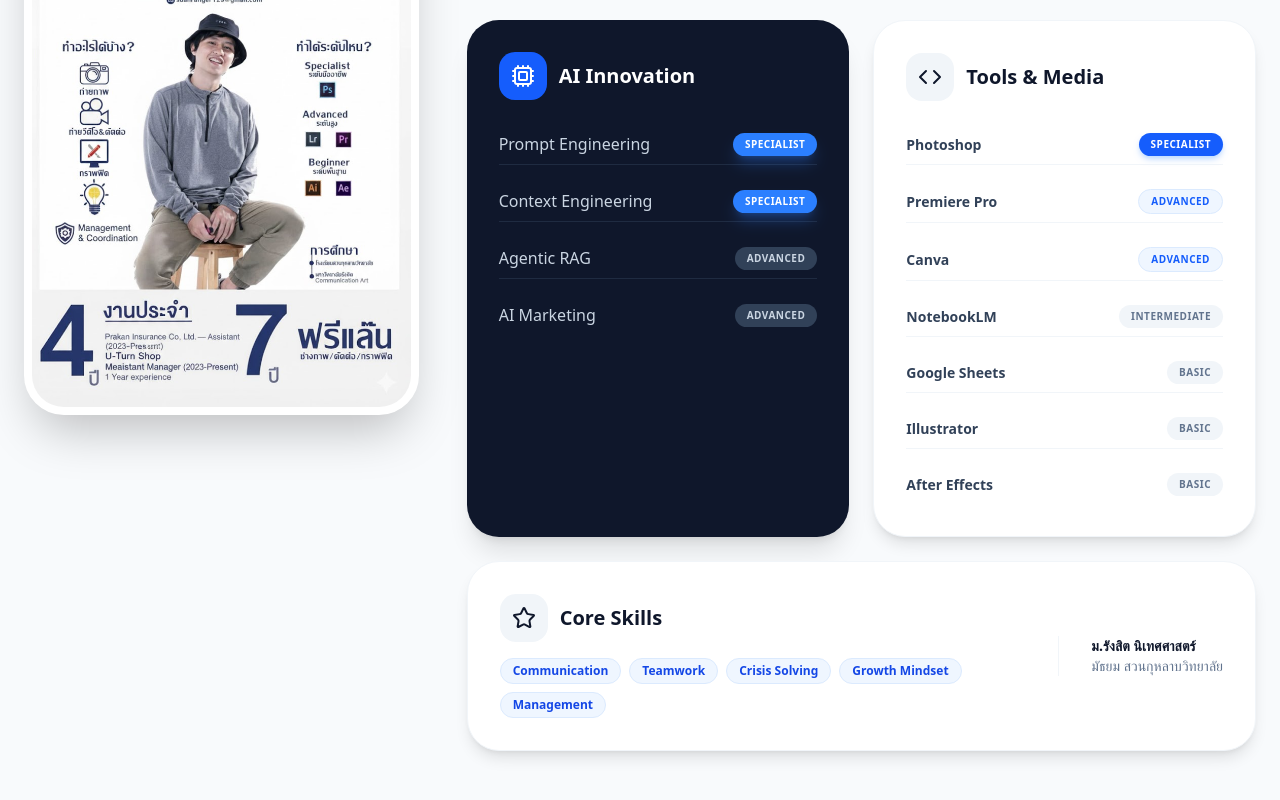
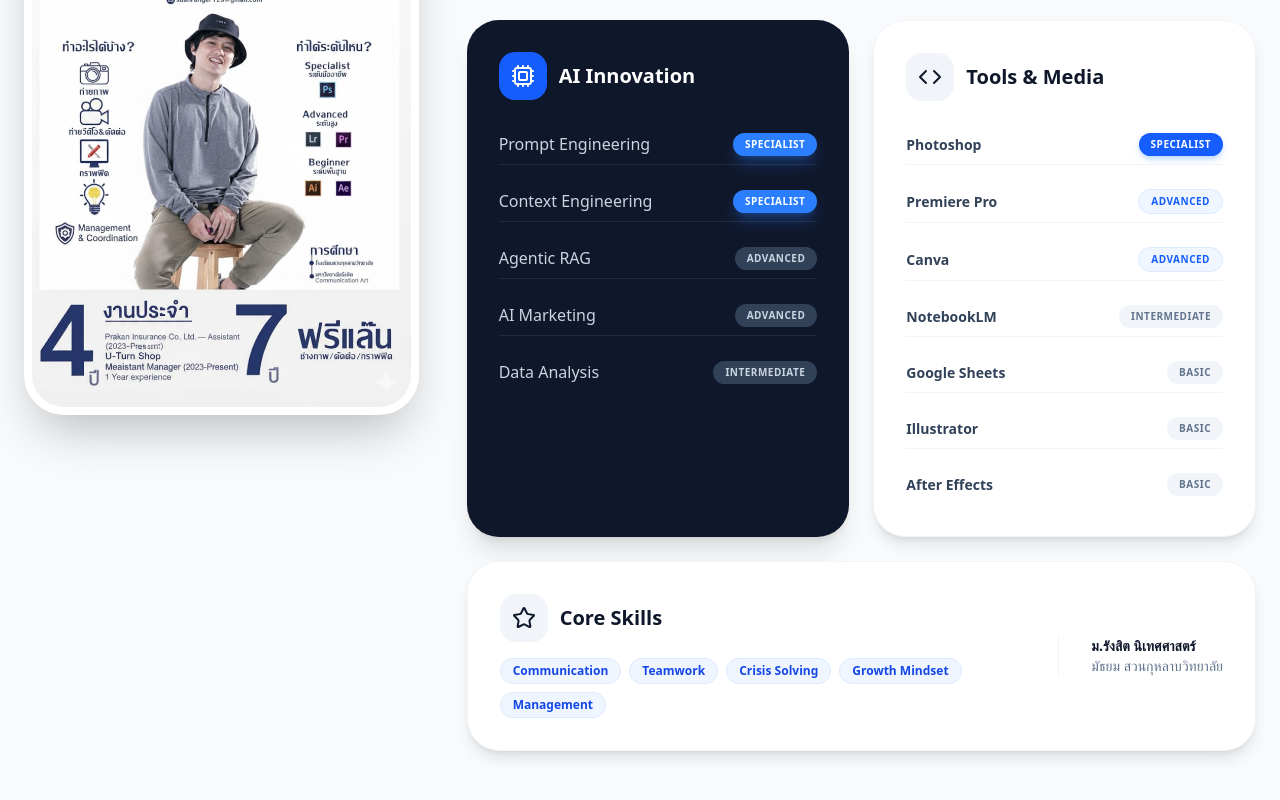
Before and after one commit to Freshair129/resume, a React (Vite) app: page / in a window 1280 px wide. Shown: the part 920-1720 px from the top of the page. Built offline with nearby package versions, Linux system fonts and the light colour scheme.

Commit message:
Update: added Data Analysis (Intermediate) to AI Innovation skills

```diff
--- a/src/App.jsx
+++ b/src/App.jsx
@@ -189,7 +189,8 @@ const MainPortfolio = () => {
                       { name: "Prompt Engineering", level: "Specialist" },
                       { name: "Context Engineering", level: "Specialist" },
                       { name: "Agentic RAG", level: "Advanced" },
-                      { name: "AI Marketing", level: "Advanced" }
+                      { name: "AI Marketing", level: "Advanced" },
+                      { name: "Data Analysis", level: "Intermediate" }
                     ].map(s => (
                       <div key={s.name} className="flex justify-between items-center py-2 border-b border-slate-700/50 last:border-0">
                         <span className="text-slate-300 font-medium">{s.name}</span>
```
